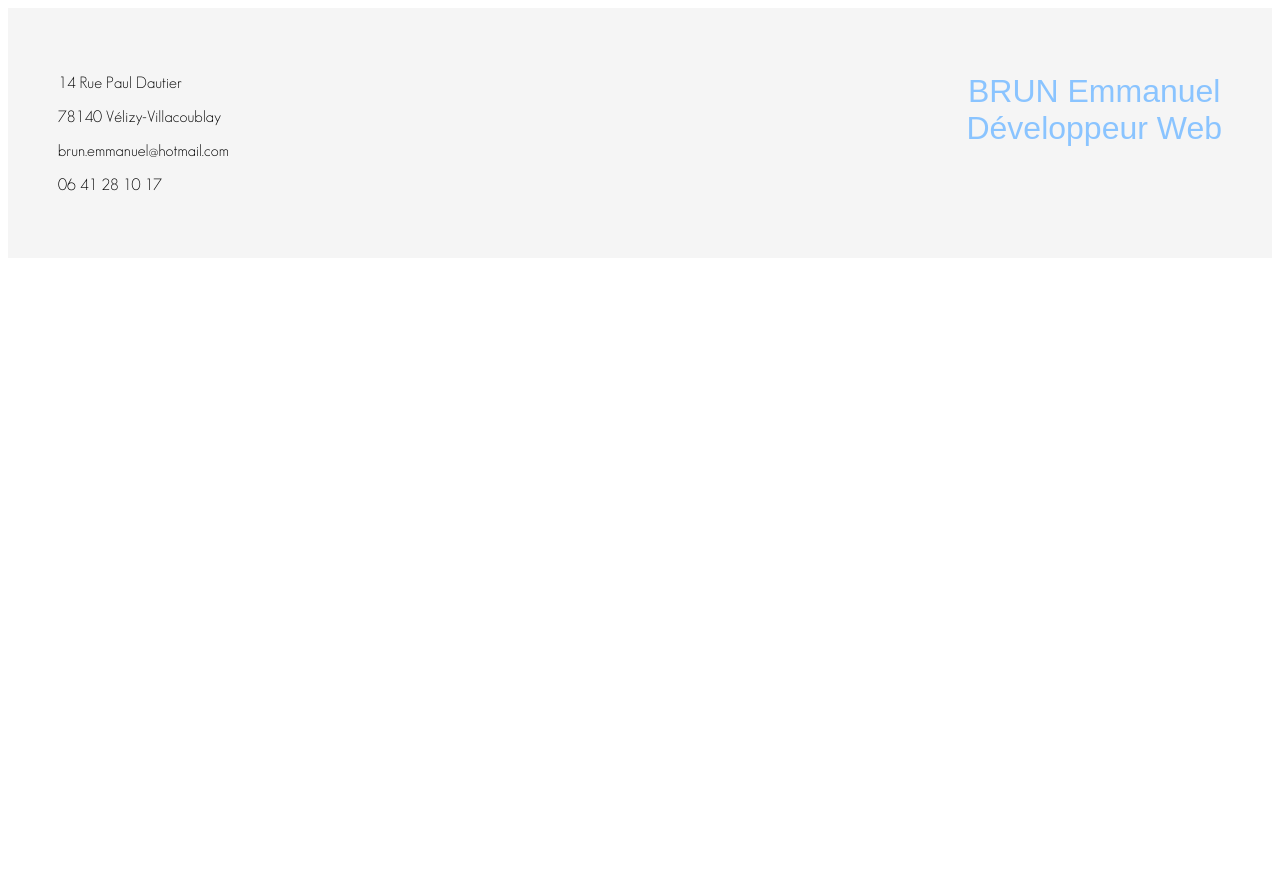
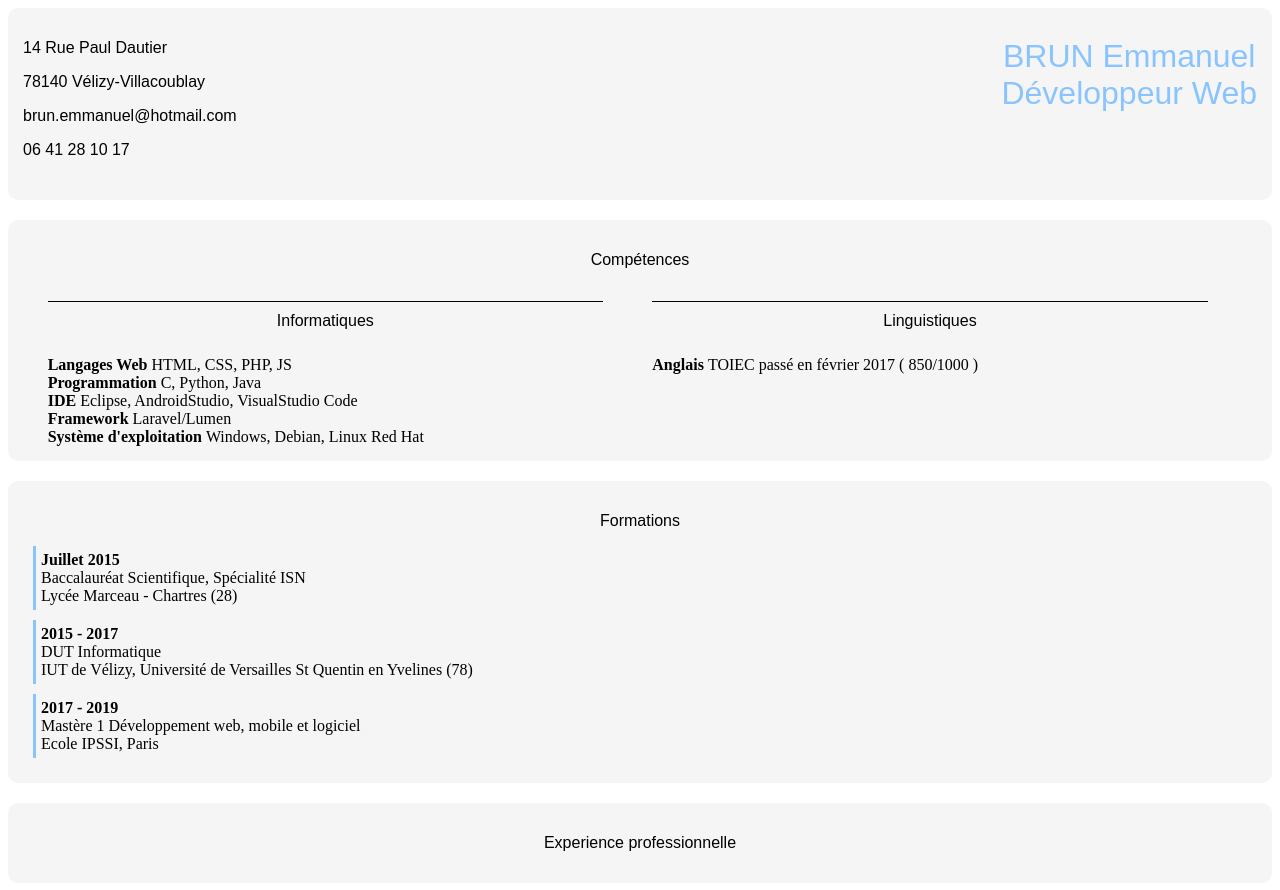
Before and after one commit to sycatsce/sycatsce.github.io, a plain HTML site: page index.html in a window 1280 px wide. Before the commit the page ends 800 px from the top, so only its background shows below. Drawn offline with Linux system fonts and the light colour scheme.

Commit message:
2rubriques

```diff
--- a/index.html
+++ b/index.html
@@ -20,8 +20,58 @@
         </div>
     </div>
 
-    <div id="competences">
+    <div class="rubrique" id="competences">
+        <div class="titres">
+            <p> Compétences </p>
+        </div>
+        <div id="competences-box">
+            <div id="competences-gauche">
+                <p class="competences-titre"> Informatiques </p>
+                <div class="competences-contenu">
+                    <b>Langages Web</b> HTML, CSS, PHP, JS <br>
+                    <b>Programmation</b> C, Python, Java <br>
+                    <b>IDE</b> Eclipse, AndroidStudio, VisualStudio Code <br>
+                    <b> Framework </b> Laravel/Lumen <br>
+                    <b> Système d'exploitation </b> Windows, Debian, Linux Red Hat <br>
+                </div>
+            </div>
 
+            <div id="competences-droite">
+                <p class="competences-titre"> Linguistiques </p>
+                <div class="competences-contenu">
+                    <b> Anglais </b> TOIEC passé en février 2017  ( 850/1000 )
+                </div>
+            </div>
+        </div>
+    </div>
+
+    <div class="rubrique" id="formations">
+        <div class="titres">
+            <p> Formations </p>
+        </div>
+
+        <div class="formation" id="formation-1">
+            <b> Juillet 2015 </b><br>
+            Baccalauréat Scientifique, Spécialité ISN <br>
+            Lycée Marceau - Chartres (28)
+        </div>
+        <div class="formation">
+            <b> 2015 - 2017 </b><br>
+            DUT Informatique <br>
+            IUT de Vélizy, Université de Versailles St Quentin en Yvelines (78)
+        </div>
+
+        <div class="formation">
+            <b> 2017 - 2019</b><br>
+            Mastère 1 Développement web, mobile et logiciel<br>
+            Ecole IPSSI, Paris
+        </div>
+    </div>
+
+    <div class="rubrique" id="experience">
+        <div class="titres">
+            <p> Experience professionnelle </p>
+        </div>
     </div>
     </body>
 </html>
--- a/sass/cv.scss
+++ b/sass/cv.scss
@@ -11,13 +11,14 @@ body{
 }
 
 p{
-    font-family: "Geo";
+    font-family: sans-serif;
 }
 #entete{
     background-color: $couleurSecondaire;
-    padding: 50px 50px 100px 50px;
-    border-radius: 0px;
-    height:100px;}
+    padding: 15px;
+    border-radius: 10px;
+    height: auto;
+    overflow: hidden;}
 
 #entete-nom{
     float:right;
@@ -32,3 +33,49 @@ p{
     float:left;
     margin-bottom: 10px;
 }
+
+.rubrique{
+    background-color: $couleurSecondaire;
+    margin-top: 20px;
+    padding:15px;
+    border-radius: 10px;
+}
+
+.titres{
+    text-align:center;
+}
+
+#competences-box{
+    display:flex;
+    align-content: center;
+}
+
+#competences-gauche{
+    margin-left: 2%;
+    margin-right: 2%;
+    width:45%;
+}
+
+#competences-droite{
+    margin-left: 2%;
+    margin-right: 2%;
+    width:45%;
+}
+
+.competences-titre{
+    padding: 10px;
+    border-top: 1px solid;
+    text-align: center;
+}
+
+.competences-contenu{
+    text-align: left;
+}
+
+
+.formation{
+    border-left: 3px solid $couleurTerciaire;
+    padding : 5px;
+    margin-left:10px;
+    margin-bottom:10px;
+}
```
Also changed, not shown: stylesheets/cv.css, 1 other file.
